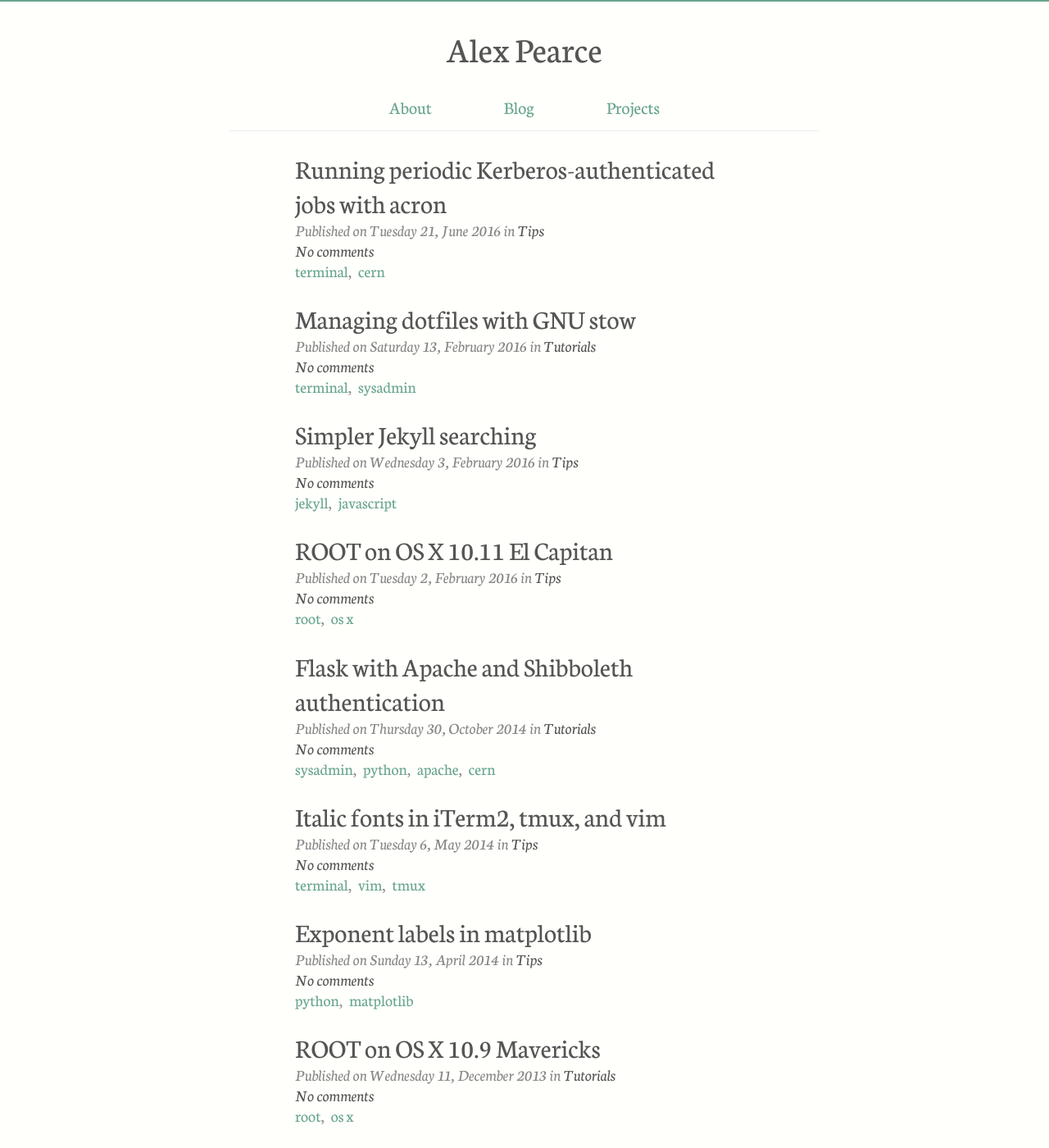
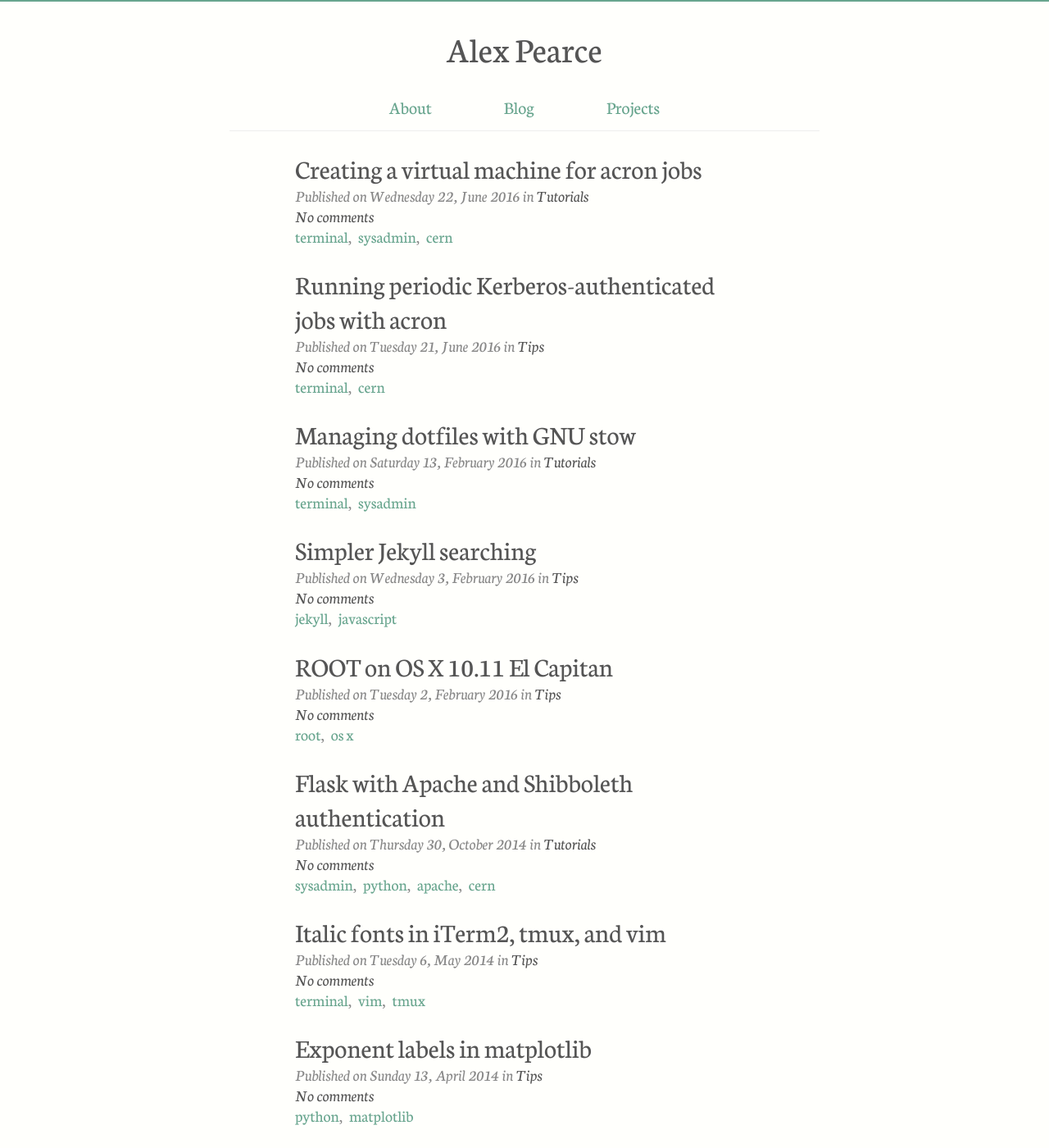
Before and after one commit to alexpearce/home, a Jekyll site: the page built from blog/index.html, in a window 1280 px wide and 1400 px high. Shown: the whole window at 82% size. Built offline with Jekyll 4.4.1, drawn with Linux system fonts in a browser that asks for light colours; the list of posts is cut into pages by our own code; comment, search, counter and statistics services are not loaded; part of the change alters nothing that is shown.

Commit message:
Creating a virtual machine for acron jobs.

```diff
--- a/_posts/tips/2016-06-21-running-kerberos-jobs-with-acron.md
+++ b/_posts/tips/2016-06-21-running-kerberos-jobs-with-acron.md
@@ -87,12 +87,13 @@ You can define jobs to run periodically on machines in the CERN network with
 acron, and those jobs will have Kerberos tokens automatically.
 You can manipulate the acron table with the `acrontab` command
 
-In a later post, we'll go over how to set up your own [virtual machine in the
-CERN network][openstack] that is able to run acron jobs, so that you can
-install your own software for your jobs to use.
+In [the next post][acron-vm], we'll go over how to set up your own [virtual
+machine in the CERN network][openstack] that is able to run acron jobs, so that
+you can install your own software for your jobs to use.
 
 [cern]: https://home.cern/
 [kerberos]: https://en.wikipedia.org/wiki/Kerberos_(protocol)
 [acron]: http://acron.web.cern.ch/
 [lxplus]: https://information-technology.web.cern.ch/services/lxplus-service
 [openstack]: http://clouddocs.web.cern.ch/clouddocs/
+[acron-vm]: {% post_url 2016-06-22-creating-a-vm-for-acron-jobs %}
--- /dev/null
+++ b/_posts/tutorials/2016-06-22-creating-a-vm-for-acron-jobs.md
@@ -0,0 +1,245 @@
+---
+layout: post
+title: Creating a virtual machine for acron jobs
+category: Tutorials
+tags: [Terminal, sysadmin, CERN]
+description: How to creating and set up a virtual machine for running acron jobs in the CERN network.
+---
+
+Running periodic jobs with Kerberos authentication on CERN machines is easy
+with [acron][acron].
+We showed [how to use acron][acron-tut] in a previous post, and now we're going
+to set up a [virtual machine][vm] in the CERN network that can accept such
+acron jobs.
+
+Having our own virtual machine (VM) is like having our own private server.
+We're able to install whatever software we like on it, and the resources
+allocated to the VM are available only to us. This is in comparison with
+something like [lxplus][lxplus], CERN's computing cluster that most users use
+for interactive work, on which the choice of software is fixed, and the speed
+of a machine is subject to what the other users using it are doing.
+
+Combined with acron, we can create a machine that can run almost any piece of
+software we like, whenever we like, without us having to log in and execute it
+manually.
+
+We'll start by creating the VM, and then we'll install the software that's
+needed to run the acron jobs. We'll finish by showing that everything works.
+
+## Creating the virtual machine
+
+The [CERN OpenStack][openstack] instance allows CERN users to start virtual
+machines for their own use.
+After [logging in][openstack-login], you'll be able to see what resources you
+have available.
+
+![The homepage of the CERN OpenStack instance after logging in](/assets/img/creating-a-vm-for-acron-jobs/openstack-resources.png)
+
+Luckily, CERN provide a very nice [guide for creating a CERN OpenStack
+instance][openstack-guide], so I won't go through the details here. The
+important thing is to first [sign up for the CERN OpenStack
+service][openstack-subscribe], and then to [add a keypair][openstack-keypair].
+Once that's done, you'll want to click on 'Launch Instance', from the
+'Instances' page, and to end up with a screen that looks something like this:
+
+![Creating an OpenStack instance](/assets/img/creating-a-vm-for-acron-jobs/openstack-create-instance.png)
+
+Specifically, make sure to select 'Boot from image' and then choose the 'CC7
+Extra' image that has the latest date (which is `2016-02-09`, as of the date of
+this post). I've called my VM 'acron-test', but you should pick a different
+name and make to take a note of it: this name is what you'll use to access your
+machine with `ssh acron-test.cern.ch`.
+
+(The difference between the 'Base' and 'Extra' images is that the 'Extra' image
+comes with a bunch of CERN-specific packages pre-installed, as well as already
+coming with software that's very commonly used at CERN such as [AFS][afs].
+The definitions of the various images can be found in the
+[cernops/openstack-image-tools GitHub repository][openstack-images])
+
+After clicking 'Launch', it will take 5–10 minutes for the VM to be created and
+ready for us to log in.
+
+### Logging in
+
+Once the VM status is 'Active', you can try logging in. For security reasons,
+VMs are only accessible from inside the CERN network unless you request
+otherwise, so you'll need to log in to a machine in the CERN network, such as
+`lxplus.cern.ch`, before logging in to your VM.
+
+{% highlight bash %}
+# From a machine inside the CERN network
+$ ssh centos@acron-test.cern.ch
+{% endhighlight %}
+
+The default user is `centos`, so we tell SSH to assume that user.
+If you see errors about permissions, you need to make sure your using the same
+[SSH keypair you set up in OpenStack][openstack-keypair].
+If you get a timeout error, the machine is probably still booting, so just wait
+a while and try again.
+If everything goes well, you'll end up with a prompt on the VM.
+
+{% highlight bash %}
+[centos@acron-test ~]$
+{% endhighlight %}
+
+Before we move on, we'll just add the CERN user you usually use to the VM, so
+that you don't need to SSH in as `centos`, and so you can SSH using your usual
+authentication method (like passwords or Kerberos tokens).
+
+{% highlight bash %}
+[centos@acron-test ~]$ sudo yum install -y cern-config-users
+[centos@acron-test ~]$ sudo cern-config-users --setup-all
+[centos@acron-test ~]$ su - your_username
+{% endhighlight %}
+
+The first command looks in the [CERN LanDB][landb] to see who owns the machine
+(that's you!), and then [sets up the appropriate user account][cc7-setup].
+The second command logs you in as that user on the VM (you'll need to enter
+your password). I found that the second step was necessary before I could log
+in to the VM from another machine.
+
+You can now log off the VM, and try logging in using your regular username.
+
+{% highlight bash %}
+# On another CERN machine, such as lxplus
+$ ssh your_username@acron-test.cern.ch
+{% endhighlight %}
+
+Now we're ready to install the software needed for our VM to run acron jobs!
+
+## Dependencies and configuration
+
+For this section, make sure you're logged in to the VM we just made, with the CERN
+username you normally use.
+There is a [guide for setting up a machine to accept acron
+jobs][acron-host-guide] by CERN, and we're going follow that here pretty
+closely. Take note: from now on, *all commands should be run on the VM*.
+
+First, we make sure that the machine is correctly configured to retrieve
+Kerberos tokens, which are used to allow the acron jobs to access user's files.
+
+{% highlight bash %}
+# Say 'yes' to accepting sudo responsibility (scary!)
+$ sudo yum install -y cern-get-keytab
+$ sudo cern-get-keytab --force
+{% endhighlight %}
+
+Next, install [the software][arc-server] that the central acron servers will
+talk to when an acron job should be run on the VM.
+
+{% highlight bash %}
+$ sudo yum install -y arc-server
+{% endhighlight %}
+
+(The central acron servers are managed by the CERN IT group.)
+
+We need to open a hole in the VM's firewall for the acron messages to pass
+through.
+
+{% highlight bash %}
+$ sudo firewall-cmd --zone=public --add-port=4241/tcp --permanent
+$ sudo firewall-cmd --reload
+$ sudo firewall-cmd --list-all
+public (default, active)
+  interfaces: eth0
+  sources:
+  services: dhcpv6-client ssh
+  ports: 4241/tcp
+  masquerade: no
+  forward-ports:
+  icmp-blocks:
+  rich rules:
+{% endhighlight %}
+
+The last commands shows us that the port 4241 is now open, and it's this port
+that the acron communication takes place over.
+
+We then need to disable the `dynroot` option of AFS (the shared filesystem used
+for user home directories and workspaces).
+
+{% highlight bash %}
+$ sudo sed -i"" "s/ \-dynroot//" /etc/sysconfig/openafs
+{% endhighlight %}
+
+Finally, we need to restart the `xinetd` service, which is responsible for
+handling traffic in to and out of our VM, just after adding the acron
+communication port to the list of known ports.
+
+{% highlight bash %}
+$ echo -e 'arc 4241/tcp\n' | sudo tee -a /etc/services
+$ sudo service xinetd restart
+{% endhighlight %}
+
+Finally, reboot.
+
+{% highlight bash %}
+$ sudo reboot now
+{% endhighlight %}
+
+And that's it! Once the machine has restarted, we're ready to submit acron jobs
+to our VM.
+
+## Using the VM for acron jobs
+
+On lxplus, you can now edit the acron table file as usual, but this time you
+can specify the address of your VM as the host.
+
+{% highlight text %}
+01 01 * * * acron-test.cern.ch date > date.log
+{% endhighlight %}
+
+This will run the command `date > date.log`, which saves the date and time the
+command was run to the `date.log` file. Acron jobs start in your AFS home
+directory, and so you'll see the `date.log` file there once the job has
+finished.
+
+Try adding this job to your acrontab file with `acrontab -e`, setting the time
+to a couple of minutes in future, and then wait a few minutes to see if the
+file has been created.
+
+### Editing the acrontab file on the VM
+
+The `acrontab` program lives in `/afs/usr/local/bin`, but if you try to run
+that file on your VM, you'll get an error.
+
+{% highlight bash %}
+# Executed on the VM
+$ /afs/usr/local/bin/acrontab -e
+error in arc command, retrying.  Error message:
+/afs/usr/local/etc/arc: error while loading shared libraries: libkrb4.so.2: cannot open shared object file: No such file or directory
+{% endhighlight %}
+
+I don't know what this means, and I don't know how to fix it. Seeing as you can
+still edit the acrontab file on lxplus it doesn't bother me, but let me know in
+[the comments][comments] if you have a solution.
+
+## Summary
+
+We've created a virtual machine that can be used to [run acron
+jobs][acron-tut]. Now, you can install any software you like on the VM, and
+use that software as part of your acron job. We'll see in a later post what
+sorts of cools things you might want to do.
+
+To speed up the creation of your own acron VMsm I've prepared [a gist for
+setting up a VM for acron jobs][acron-gist] that you can upload to newly
+created VMs and run. It contains the list of commands in this post.
+Once the VM has booted and you've run the script, you should be able to begin
+running acron jobs on it right away.
+
+[acron]: http://acron.web.cern.ch/
+[acron-tut]: {% post_url 2016-06-21-running-kerberos-jobs-with-acron %}
+[vm]: https://en.wikipedia.org/wiki/Virtual_machine
+[lxplus]: https://information-technology.web.cern.ch/services/lxplus-service
+[openstack]: http://clouddocs.web.cern.ch/clouddocs/
+[openstack-login]: https://openstack.cern.ch/
+[openstack-guide]: http://clouddocs.web.cern.ch/clouddocs/tutorial_using_a_browser/index.html
+[openstack-subscribe]: http://clouddocs.web.cern.ch/clouddocs/tutorial_using_a_browser/subscribe_to_the_cloud_service.html
+[openstack-keypair]: http://clouddocs.web.cern.ch/clouddocs/tutorial_using_a_browser/create_a_virtual_machine.html#setting-up-a-keypair
+[afs]: https://en.wikipedia.org/wiki/Andrew_File_System
+[openstack-images]: https://github.com/cernops/openstack-image-tools
+[landb]: https://network.cern.ch/
+[cc7-setup]: http://linux.web.cern.ch/linux/centos7/docs/install.shtml#addusercern
+[acron-host-guide]: https://cern.service-now.com/service-portal/article.do?n=KB0001704
+[arc-server]: http://linuxsoft.cern.ch/cern/centos/7/cern/x86_64/repoview/arc-server.html
+[comments]: #disqus_thread
+[acron-gist]: TODO
```
Also changed, not shown: assets/img/creating-a-vm-for-acron-jobs/openstack-create-instance.png (added), assets/img/creating-a-vm-for-acron-jobs/openstack-resources.png (added).
